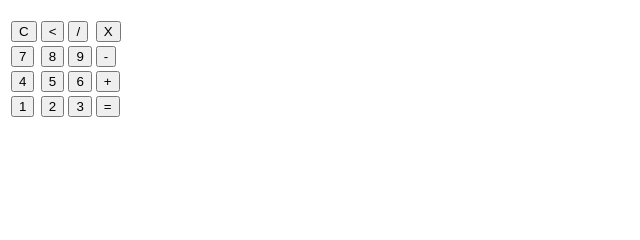
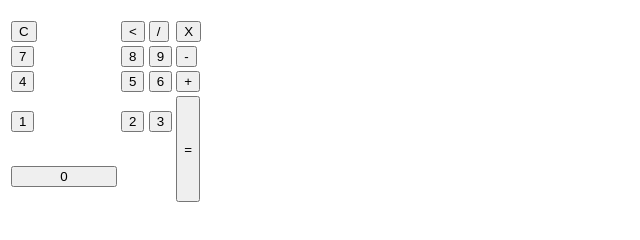
Before and after one commit to SamuelVelozoSantos/calculadora-html, a plain HTML site: page Index.html in a window 1280 px wide. Shown: the part 120-360 px from the top of the page, without its empty margins (0-640 px from the left). Drawn offline with Linux system fonts and the light colour scheme.

Commit message:
Add files via upload

```diff
--- a/Index.html
+++ b/Index.html
@@ -14,8 +14,8 @@
             <p id="resultado"></p>
             <table>
                 <tr>
-                    <td><button class="botao" onclick=" "> C </button></td>
-                    <td><button class="botao" onclick=" "> < </button></td>
+                    <td><button class="botao" onclick="clean ()"> C </button></td>
+                    <td><button class="botao" onclick="back ()"> < </button></td>
                     <td><button class="botao" onclick=" "> / </button></td>
                     <td><button class="botao" onclick=" "> X </button></td>
                 </tr>
@@ -35,7 +35,13 @@
                     <td><button class="botao" onclick=" "> 1 </button></td>
                     <td><button class="botao" onclick=" "> 2 </button></td>
                     <td><button class="botao" onclick=" "> 3 </button></td>
-                    <td><button class="botao" onclick=" "> = </button></td>
+                    <td rowspan="2"><button class="botao" style="height: 106px;" onclick="calcular ()"> = </button></td>
+                </tr>
+                <tr>
+                    <td></colspan"2"> <button class="botao" style="width: 106px;"onclick=""> 0 </button><td>
+
+
+
                 </tr>
             </table>
         </div>
```
